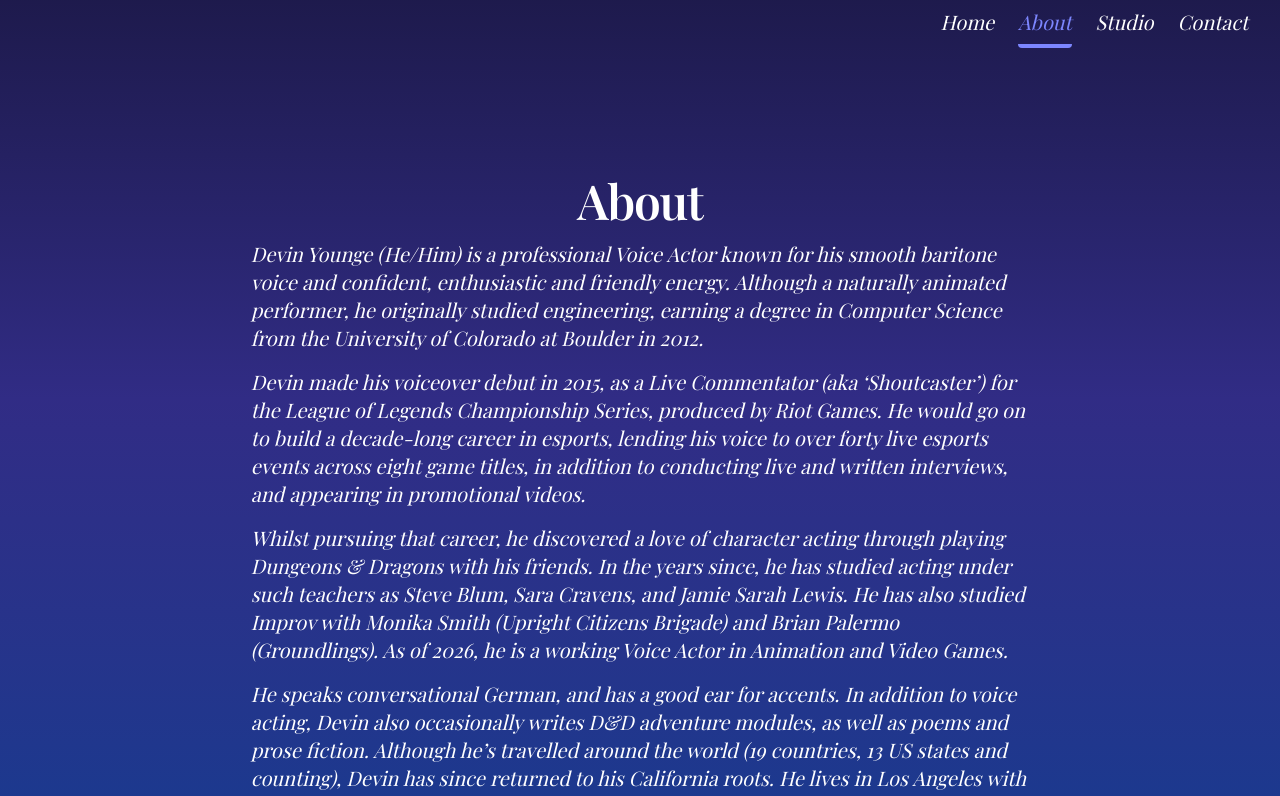
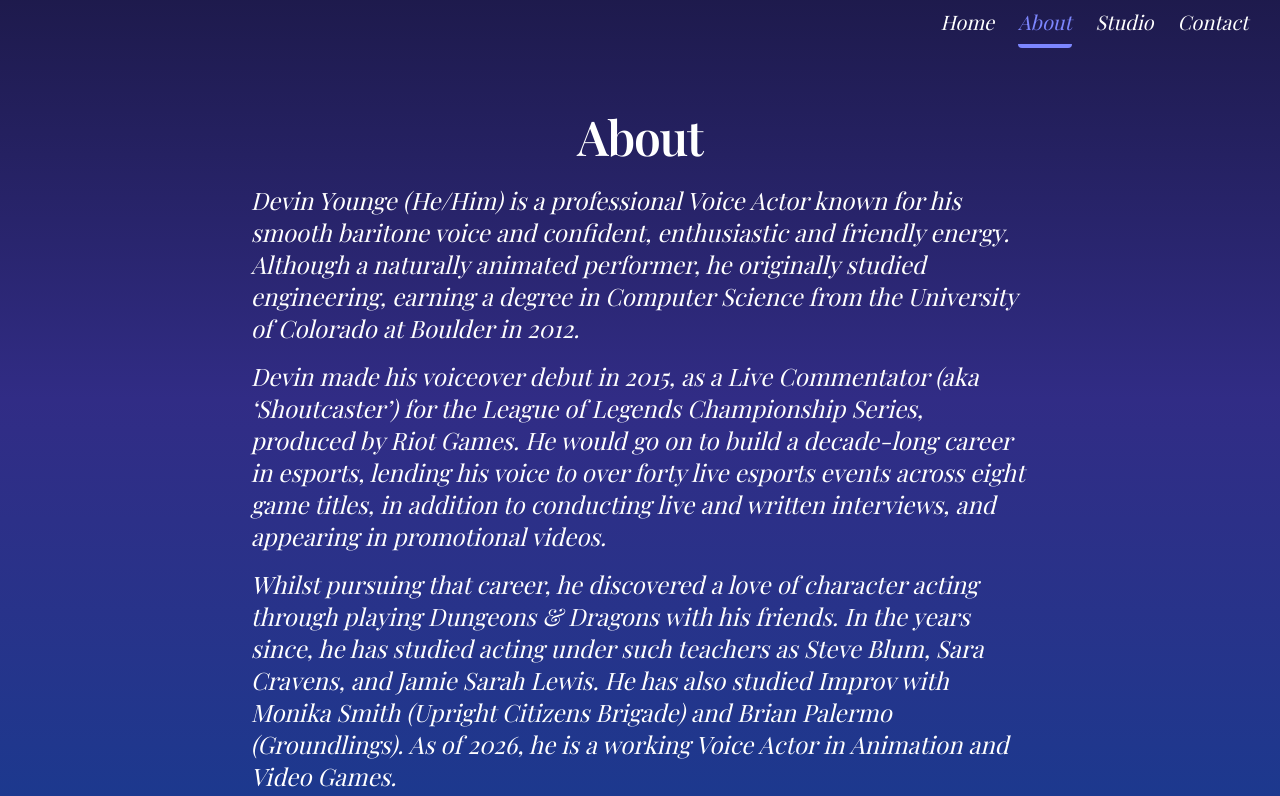
Before and after one commit to PiraTechnics/dyoungevo-portfolio, a Next.js app: page /about in a window 1280 px wide. Shown: the top 796 px of the page. Built offline with nearby package versions, Linux system fonts and the light colour scheme; a web font is replaced by a local one.

Commit message:
Page cleanup for home, studio, about

```diff
--- a/app/(overview)/page.tsx
+++ b/app/(overview)/page.tsx
@@ -9,7 +9,7 @@ import { WebLinks } from "@/ui/components/WebLinks";
 
 export default function Home() {
   return (
-    <div className="flex flex-col gap-14">
+    <div className="flex flex-col gap-15">
       <Image
         src={profile}
         alt="Headshot photo of Voice Actor Devin Younge"
--- a/app/about/page.tsx
+++ b/app/about/page.tsx
@@ -10,11 +10,11 @@ const aboutParagraphs = [
 
 export default function About() {
   return (
-    <div className="flex flex-col items-center justify-center">
+    <div className="flex flex-col items-center justify-center gap-2">
       <h2 className="text-3xl font-semibold text-pretty tracking-tight text-white sm:text-4xl lg:text-5xl">
         About
       </h2>
-      <div className="px-4 sm:max-w-5/6 md:max-w-3/4 xl:max-w-2/3 py-4 text-white text-left italic md:text-lg lg:text-xl flex flex-col gap-4 mb-8">
+      <div className="px-4 sm:max-w-5/6 md:max-w-3/4 xl:max-w-2/3 py-4 text-white text-left italic md:text-xl lg:text-2xl flex flex-col gap-4 mb-8">
         {aboutParagraphs.map((paragraph) => (
           <p key={aboutParagraphs.indexOf(paragraph)}>{paragraph}</p>
         ))}
--- a/app/layout.tsx
+++ b/app/layout.tsx
@@ -44,9 +44,7 @@ export default function RootLayout({ children }: LayoutProps<"/">) {
     >
       <body className="min-h-ful bg-linear-to-b from-indigo-950 via-indigo-900 to-blue-900 bg-fixed pb-24">
         <Header />
-        <div className="flex flex-col items-center justify-center gap-4 px-6 pt-24 sm:pt-32 lg:px-8">
-          {children}
-        </div>
+        <div className="px-6 pt-8 sm:pt-16 lg:px-8">{children}</div>
       </body>
     </html>
   );
--- a/app/studio/page.tsx
+++ b/app/studio/page.tsx
@@ -30,7 +30,7 @@ const studioItems = [
 
 export default function Studio() {
   return (
-    <div className="flex flex-col items-center justify-center">
+    <div className="flex flex-col items-center justify-center gap-6">
       <h2 className=" font-semibold text-pretty tracking-tight text-white text-4xl lg:text-5xl">
         Home Studio
       </h2>
```
